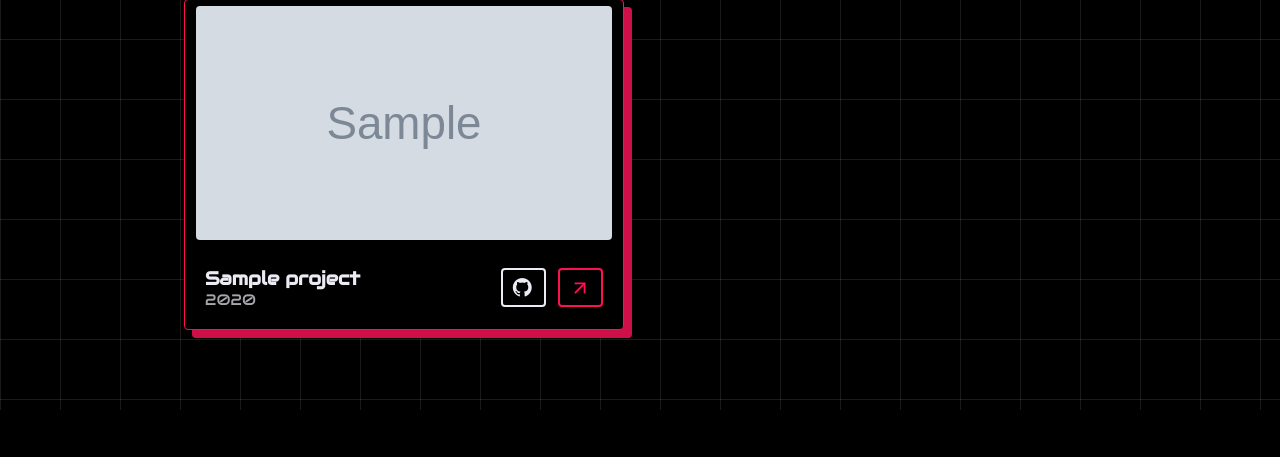
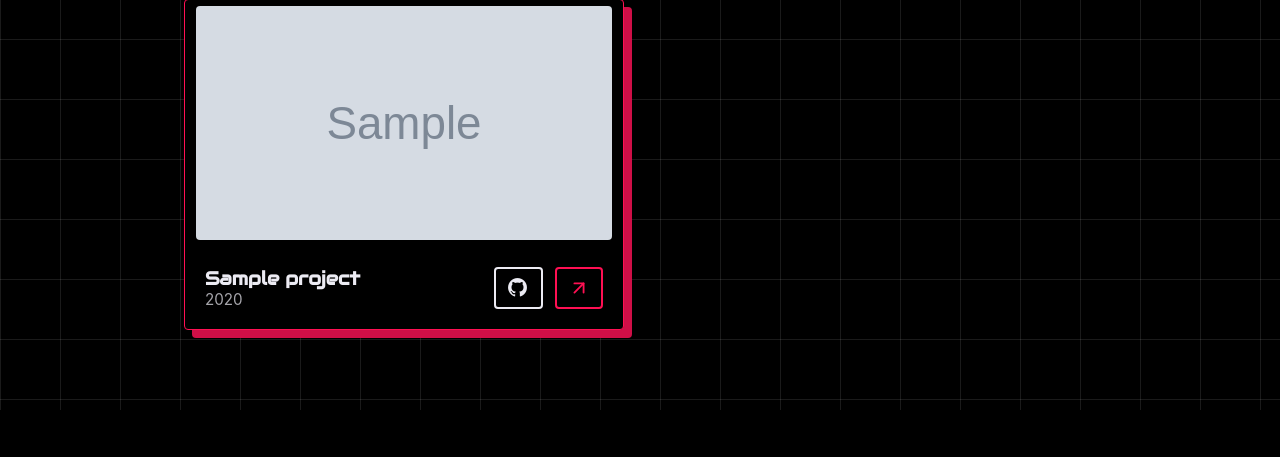
Before and after one commit to JihanN-arch/myportofolio-pbp, a Django app: page /showcase/ in a window 1280 px wide. Shown: the part 141-598 px from the top of the page. Run offline with Django 5.2, Linux system fonts and the light colour scheme; tables that the repository leaves empty hold one stand-in row (values such as "Sample post"); grey boxes marked "Sample" are stand-in pictures; some web fonts are replaced.

Commit message:
style(project) : adjust style font and bttn

```diff
--- a/static/css/style.css
+++ b/static/css/style.css
@@ -419,7 +419,6 @@ h1,
   font-size: var(--fs-label);
   margin: 0;
   opacity: 0.7;
-  font-family: "Audiowide", sans-serif;
   white-space: nowrap;
 }
 
@@ -437,7 +436,7 @@ h1,
   color: var(--pink-red);
   border-radius: 4px;
   border: 2px solid var(--pink-red);
-  padding: 0.4rem 0.6rem;
+  padding: 0.5rem 0.7rem;
   text-decoration: none;
   transition:
     background-color 0.2s ease,
```
